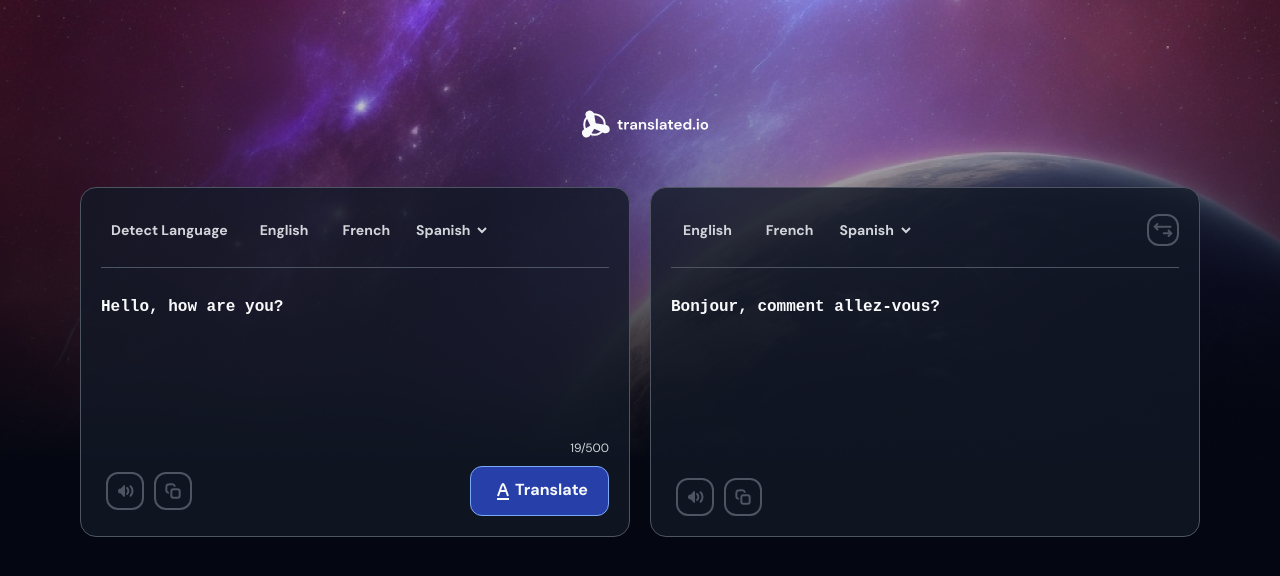
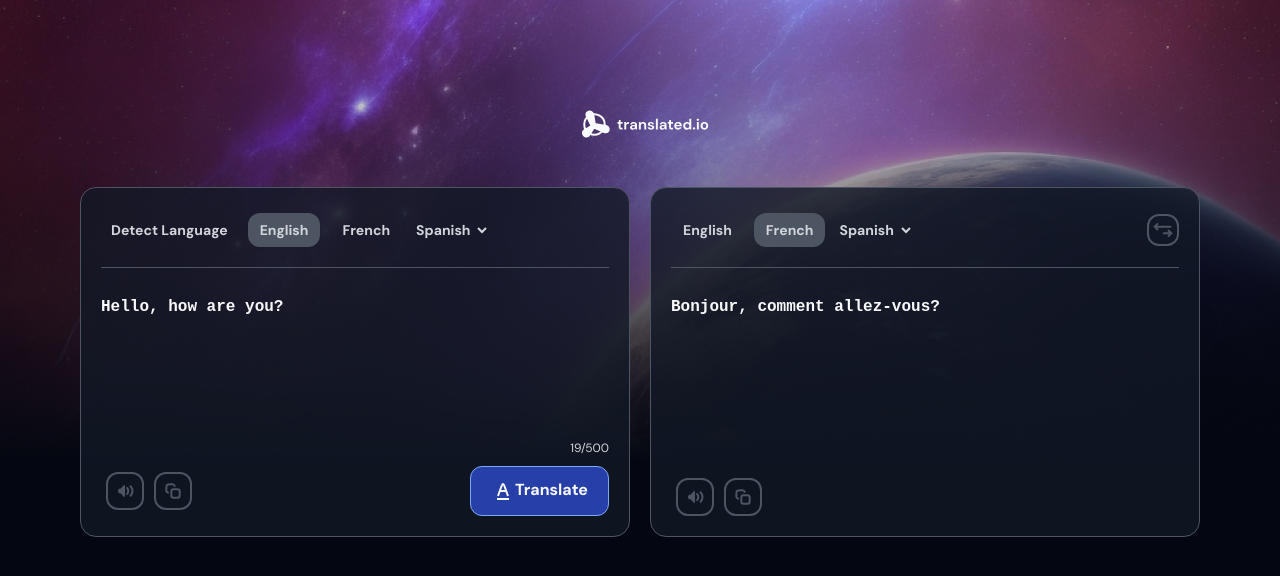
Before and after one commit to tajwararik/Translate-App, a React (Vite) app: page / in a window 1280 px wide. Shown: the top 576 px of the page. Built offline with nearby package versions, Linux system fonts and the light colour scheme.

Commit message:
Get props from useContext

```diff
--- a/src/components/LanguageOptions.tsx
+++ b/src/components/LanguageOptions.tsx
@@ -1,18 +1,18 @@
-import type { ContainerProps } from "./Container";
+import { useContext } from "react";
+import type { ContainerProps } from "../types";
 import { LanguageData } from "../data/LanguageData";
 import Expand from "../../resources/Expand_down.svg?react";
+import { LanguageContext } from "../App";
 
 function LanguageOptions({
   isInput,
-  inputLanguage,
-  outputLanguage,
   visibleOptions,
   expandInputOptions,
   expandOutputOptions,
-  handleLanguage,
-  handleExpand,
-  addToVisibleOptions,
 }: ContainerProps) {
+  const { languageCode, handleLanguage, handleExpand, addToVisibleOptions } =
+    useContext(LanguageContext);
+
   const remainingLanguages = LanguageData.filter(
     (language) =>
       !visibleOptions.some((option) => option.code === language.code),
@@ -31,9 +31,9 @@ function LanguageOptions({
             }}
             onClick={() => handleLanguage(language.code, isInput)}
             className={
-              isInput === true && inputLanguage === language.code
+              isInput === true && languageCode.input === language.code
                 ? "selected"
-                : isInput === false && outputLanguage === language.code
+                : isInput === false && languageCode.output === language.code
                   ? "selected"
                   : ""
             }
```
